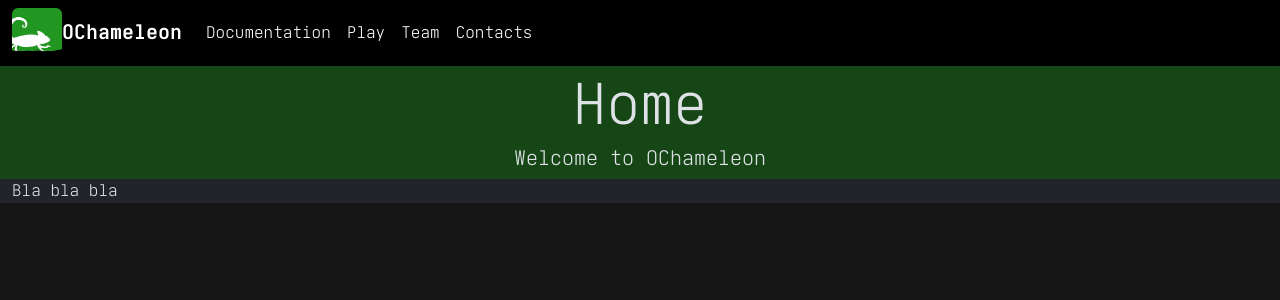
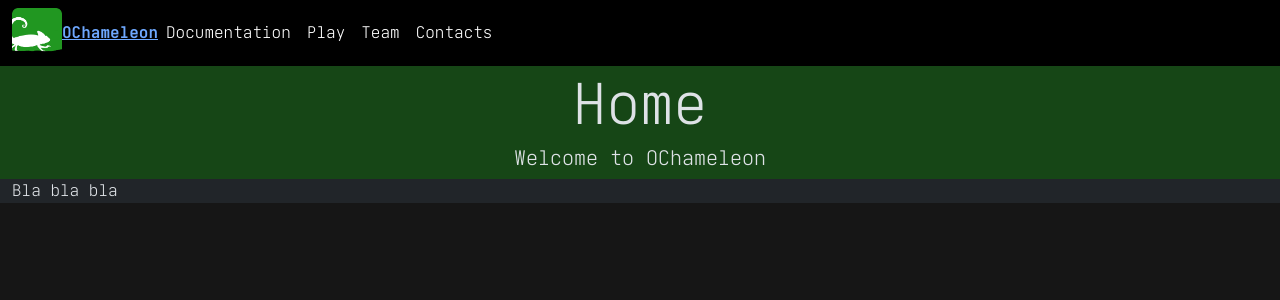
Before and after one commit to ochameleon/ochameleon.github.io, a Jekyll site: the page built from index.html, in a window 1280 px wide. Shown: the top 300 px of the page. Built offline with Jekyll 4.4.1, drawn with Linux system fonts in a browser that asks for light colours.

Commit message:
Removing navbar-brand class for noncentering the name in small creen and changing style.css color definition for nav-link:hover (hopefully this time it works)

```diff
--- a/_includes/menu.html
+++ b/_includes/menu.html
@@ -3,7 +3,7 @@
         <a href="{{ '/' | relative_url }}">
             <img src="{{ '/files/logo/colour-icon-square-top.png' | relative_url }}" class="corner-logo" width="50" alt="Logo">
         </a>
-        <a class="navbar-brand" href="{{ '/' | relative_url }}">
+        <a href="{{ '/' | relative_url }}">
             <b>OChameleon</b>
         </a>
 
--- a/static/style.css
+++ b/static/style.css
@@ -18,7 +18,7 @@
     font-style:  bold;
 }
 
-.nav-link:hover {
+.navbar-nav .nav-link:hover {
     color: rgb(33, 151, 33);
 }
 
```
